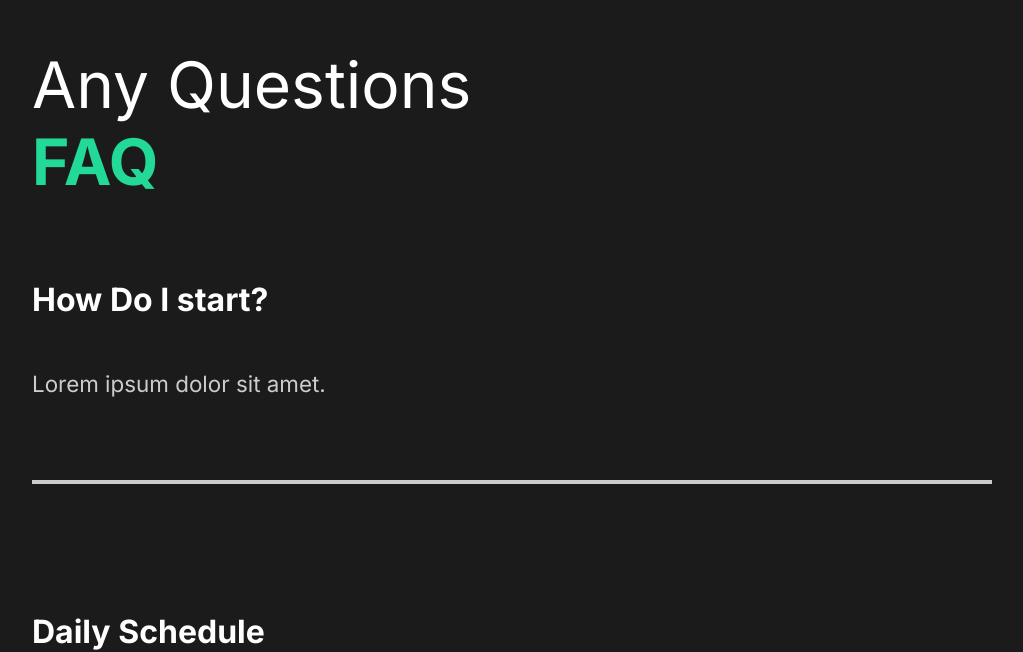
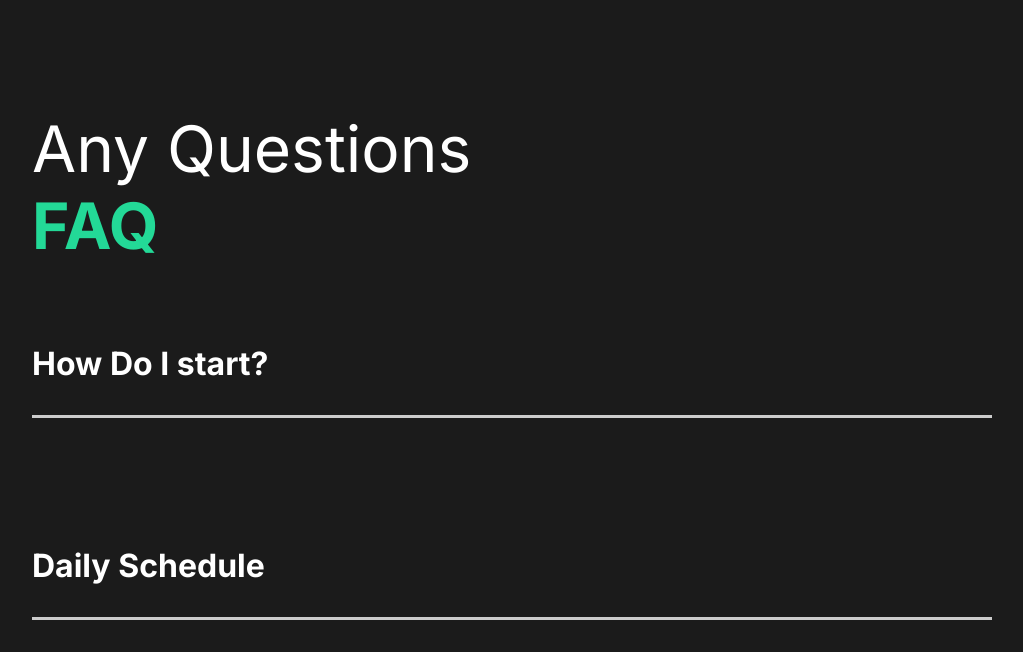
Before and after one commit to fidsta1990/capture-portfolio, a React (Create React App) app: page / in a window 1280 px wide. Shown: the part 2185-2837 px from the top of the page, without its empty margins (128-1151 px from the left). Built offline with nearby package versions, Linux system fonts and the light colour scheme.

Commit message:
added animation for scrolling using custom useScroll hook and framer motion to add effect to fade in and out of frame

```diff
--- a/src/animation.js
+++ b/src/animation.js
@@ -85,3 +85,14 @@ export const slider = {
     },
   },
 };
+
+export const scrollReveal = {
+  hidden: { opacity: 0, scale: 1.1 },
+  show: {
+    opacity: 1,
+    scale: 1,
+    transition: {
+      duration: .5,
+    },
+  },
+};
--- a/src/components/FaqSection.jsx
+++ b/src/components/FaqSection.jsx
@@ -4,12 +4,19 @@ import styled from "styled-components";
 import { About } from "../styles";
 import Toggle from "./Toggle";
 import { AnimateSharedLayout } from "framer-motion";
+import { useScroll } from "./useScroll";
+import { scrollReveal } from "../animation";
 
 const FaqSection = () => {
   const [faqToggle, setFaqToggle] = useState(false);
-
+  const [element, controls] = useScroll();
   return (
-    <Faq>
+    <Faq
+      variants={scrollReveal}
+      initial="hidden"
+      animate={controls}
+      ref={element}
+    >
       <h2>
         Any Questions <span>FAQ</span>
       </h2>
@@ -66,6 +73,8 @@ const FaqSection = () => {
 
 const Faq = styled(About)`
   display: block;
+  min-height: 100vh;
+  margin-top: 4rem;
 
   span {
     display: block;
--- a/src/components/ServicesSection.jsx
+++ b/src/components/ServicesSection.jsx
@@ -7,10 +7,18 @@ import HomeTwo from "../img/home2.png";
 // Styled
 import styled from "styled-components";
 import { About, Description, Image } from "../styles";
+import { useScroll } from "./useScroll";
+import { scrollReveal } from "../animation";
 
 const ServicesSection = () => {
+  const [element, controls] = useScroll();
   return (
-    <Services>
+    <Services
+      variants={scrollReveal}
+      ref={element}
+      initial="hidden"
+      animate={controls}
+    >
       <Description>
         <h2>
           High <span>quality</span> services
--- a/src/components/Toggle.jsx
+++ b/src/components/Toggle.jsx
@@ -2,7 +2,7 @@ import React, { useState } from "react";
 import { motion } from "framer-motion";
 
 const Toggle = ({ children, title }) => {
-  const [toggle, setToggle] = useState(true);
+  const [toggle, setToggle] = useState(false);
   return (
     <motion.div layout className="question" onClick={() => setToggle(!toggle)}>
       <motion.h4 layout>{title}</motion.h4>
--- /dev/null
+++ b/src/components/useScroll.jsx
@@ -0,0 +1,11 @@
+import { useInView } from "react-intersection-observer";
+import { useAnimation } from "framer-motion";
+
+export const useScroll = () => {
+  const controls = useAnimation();
+  const [element, view] = useInView({ threshold: 0.3 });
+
+  view ? controls.start("show") : controls.start("hidden");
+
+  return [element, controls];
+};
--- a/src/pages/OurWork.jsx
+++ b/src/pages/OurWork.jsx
@@ -6,10 +6,20 @@ import theracer from "../img/theracer-small.png";
 import goodtimes from "../img/goodtimes-small.png";
 
 // animation
-import { pageAnimation, fade, photoAnim, lineAnim, slider } from "../animation";
+import {
+  pageAnimation,
+  fade,
+  photoAnim,
+  lineAnim,
+  slider,
+  scrollReveal,
+} from "../animation";
 import { motion } from "framer-motion";
+import { useScroll } from "../components/useScroll";
 
 const OurWork = () => {
+  const [element, controls] = useScroll();
+  const [element2, controls2] = useScroll();
   return (
     <motion.div
       exit="exit"
@@ -32,16 +42,25 @@ const OurWork = () => {
             </Hide>
           </Link>
         </Movie>
-        <Movie>
+        <Movie
+          variants={scrollReveal}
+          ref={element}
+          initial="hidden"
+          animate={controls}
+        >
           <h2>The Racer</h2>
-          <div className="line"></div>
+          <motion.div variants={lineAnim} className="line"></motion.div>
           <Link to="/work/the-racer">
             <img src={theracer} alt="the racer" />
           </Link>
         </Movie>
-        <Movie>
+        <Movie
+        variants={scrollReveal}
+        ref={element2}
+        initial="hidden"
+        animate={controls2}>
           <h2> Good Times</h2>
-          <div className="line"></div>
+          <motion.div variants={lineAnim} className="line"></motion.div>
           <Link to="/work/good-times">
             <img src={goodtimes} alt="goodtimes" />
           </Link>
@@ -63,7 +82,7 @@ const Work = styled.div`
   }
 `;
 
-const Movie = styled.div`
+const Movie = styled(motion.div)`
   padding-bottom: 10rem;
 
   .line {
--- a/src/styles.js
+++ b/src/styles.js
@@ -1,12 +1,14 @@
 import styled from "styled-components";
+import { motion } from "framer-motion";
 
-export const About = styled.div`
+export const About = styled(motion.div)`
   min-height: 90vh;
   display: flex;
   align-items: center;
   justify-content: space-between;
   padding: 5rem 10rem;
   color: #fff;
+
 `;
 
 export const Description = styled.div`
```
Lines whose indentation alone changed are shown as unchanged.
